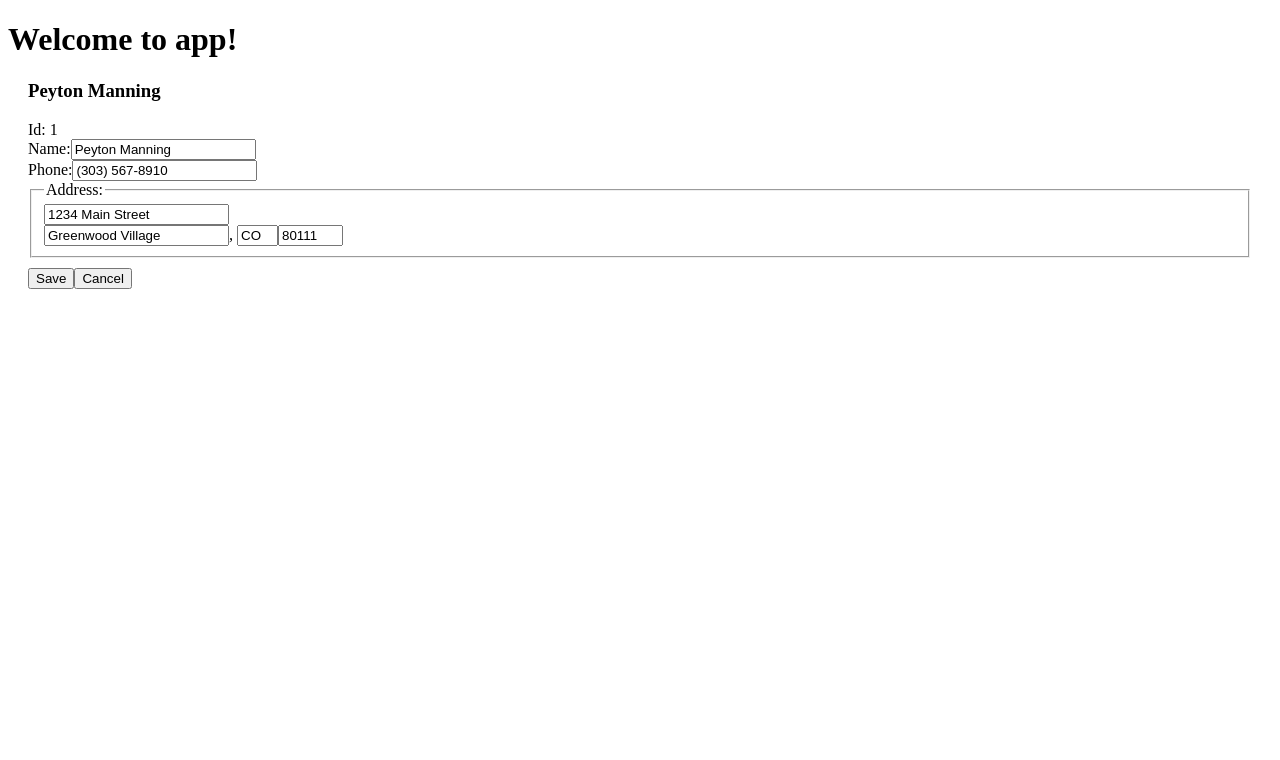
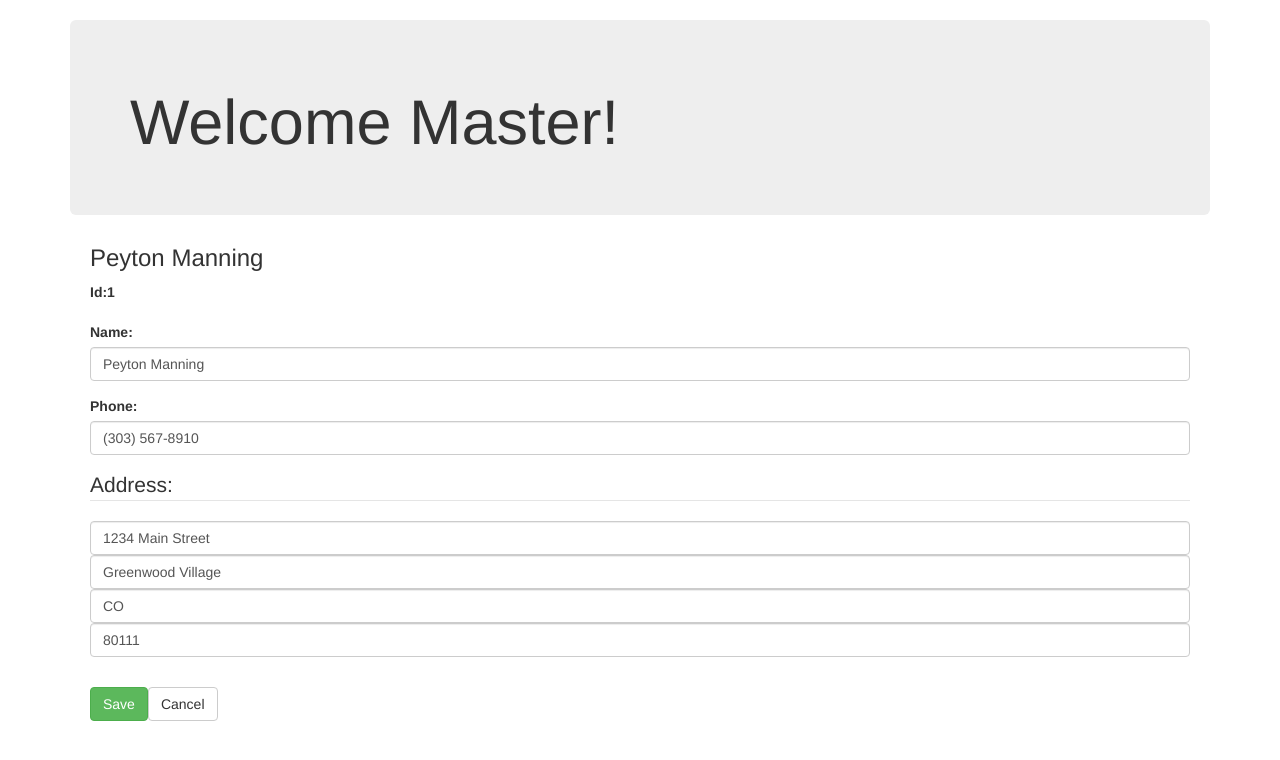
Before and after one commit to Turc0s/OIDC-Okta, an Angular app in the folder oidc-okta20/: page /edit/1 in a window 1280 px wide. Shown: the top 760 px of the page. Built offline with nearby package versions, Linux system fonts and the light colour scheme.

Commit message:
Added bootstrap styling

```diff
--- a/oidc-okta20/package.json
+++ b/oidc-okta20/package.json
@@ -21,6 +21,7 @@
     "@angular/platform-browser": "^5.2.0",
     "@angular/platform-browser-dynamic": "^5.2.0",
     "@angular/router": "^5.2.0",
+    "bootstrap": "^3.3.7",
     "core-js": "^2.4.1",
     "rxjs": "^5.5.6",
     "zone.js": "^0.8.19"
--- a/oidc-okta20/src/app/app.component.html
+++ b/oidc-okta20/src/app/app.component.html
@@ -1,4 +1,8 @@
-
-<h1>Welcome to {{title}}!</h1>
-<!-- Routed views go here -->
-<router-outlet></router-outlet>
+<br>
+<div class="container">
+  <div class="jumbotron">
+    <h1>Welcome {{title}}!</h1>
+  </div>
+  <!-- Routed views go here -->
+  <router-outlet></router-outlet>
+</div>
--- a/oidc-okta20/src/app/app.component.ts
+++ b/oidc-okta20/src/app/app.component.ts
@@ -6,5 +6,5 @@
   styleUrls: ['./app.component.css']
 })
 export class AppComponent {
-  title = 'app';
+  title = 'Master';
 }
--- a/oidc-okta20/src/app/edit/edit.component.html
+++ b/oidc-okta20/src/app/edit/edit.component.html
@@ -2,28 +2,28 @@
 <div *ngIf="person">
   <h3>{{editName}}</h3>
   <form #editForm="ngForm" (ngSubmit)="save()" ngNativeValidate>
-    <div>
+    <div class="form-group">
       <label>Id:</label>
-      {{person.id}}
+      <strong>{{person.id}}</strong>
     </div>
-    <div>
+    <div class="form-group">
       <label>Name:</label>
-      <input [(ngModel)]="editName" name="name" id="name" placeholder="name" required/>
+      <input class="form-control" [(ngModel)]="editName" name="name" id="name" placeholder="name" required/>
     </div>
-    <div>
+    <div class="form-group">
       <label>Phone:</label>
-      <input [(ngModel)]="editPhone" name="phone" id="phone" placeholder="Phone"/>
+      <input class="form-control" [(ngModel)]="editPhone" name="phone" id="phone" placeholder="Phone"/>
     </div>
     <fieldset>
       <legend>Address:</legend>
       <address>
-        <input [(ngModel)]="editAddress.street" name="street" id="street"><br/>
-        <input [(ngModel)]="editAddress.city" name="city" id="city">,
-        <input [(ngModel)]="editAddress.state" name="state" id="state" size="2">
-        <input [(ngModel)]="editAddress.zip" name="zip" id="zip" size="5">
+        <input class="form-control" [(ngModel)]="editAddress.street" name="street" id="street">
+        <input class="form-control" [(ngModel)]="editAddress.city" name="city" id="city">
+        <input class="form-control" [(ngModel)]="editAddress.state" name="state" id="state" size="2">
+        <input class="form-control" [(ngModel)]="editAddress.zip" name="zip" id="zip" size="5">
       </address>
     </fieldset>
-    <button type="submit" id="save">Save</button>
-    <button (click)="cancel()" id="cancel">Cancel</button>
+    <button class="btn btn-success" type="submit" id="save">Save</button>
+    <button class="btn btn-default" (click)="cancel()" id="cancel">Cancel</button>
   </form>
 </div>
--- a/oidc-okta20/src/app/search/search.component.html
+++ b/oidc-okta20/src/app/search/search.component.html
@@ -1,24 +1,28 @@
 
   <h2>Search</h2>
-<form>
-  <input type="search" name="query" [(ngModel)]="query" (keyup.enter)="search()">
-  <button type="button" (click)="search()">Search</button>
+  <form class="form-inline">
+    <div class="form-group">
+      <input class="form-control" type="search" name="query" [(ngModel)]="query" (keyup.enter)="search()">
+      <button class="btn btn-primary" type="button" (click)="search()">Search</button>
+    </div>
   </form>
 
-<table *ngIf="searchResults">
+  <table *ngIf="searchResults" class="table">
     <thead>
       <tr>
-    <th>Name</th>
-    <th>Phone</th>
-    <th>Address</th>
+        <th scope="col">Name</th>
+        <th scope="col">Phone</th>
+        <th scope="col">Address</th>
       </tr>
     </thead>
     <tbody>
       <tr *ngFor="let person of searchResults; let i=index">
-    <td><a [routerLink]="['/edit', person.id]">{{person.name}}</a></td>
-    <td>{{person.phone}}</td>
-    <td>{{person.address.street}}<br/>
-      {{person.address.city}}, {{person.address.state}} {{person.address.zip}}
+        <td scope="col">
+          <a [routerLink]="['/edit', person.id]">{{person.name}}</a>
+        </td>
+        <td scope="col">{{person.phone}}</td>
+        <td scope="col">{{person.address.street}}
+          <br/> {{person.address.city}}, {{person.address.state}} {{person.address.zip}}
         </td>
       </tr>
     </tbody>
```
Also changed, not shown: oidc-okta20/.angular-cli.json, 1 other file (tests, documents, lock files or other folders). Lines whose indentation alone changed are shown as unchanged.
